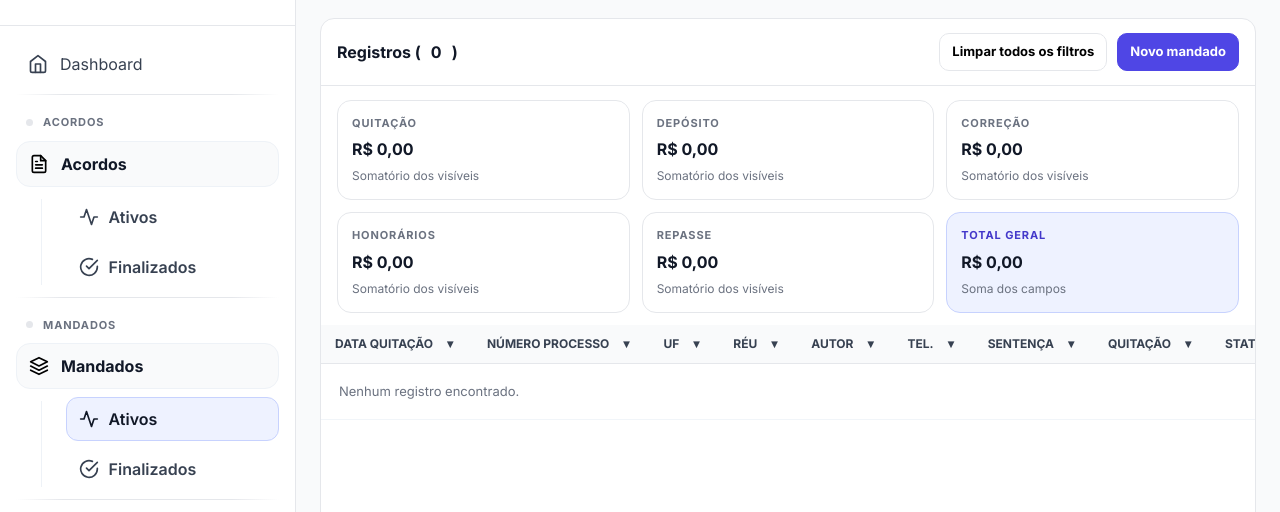
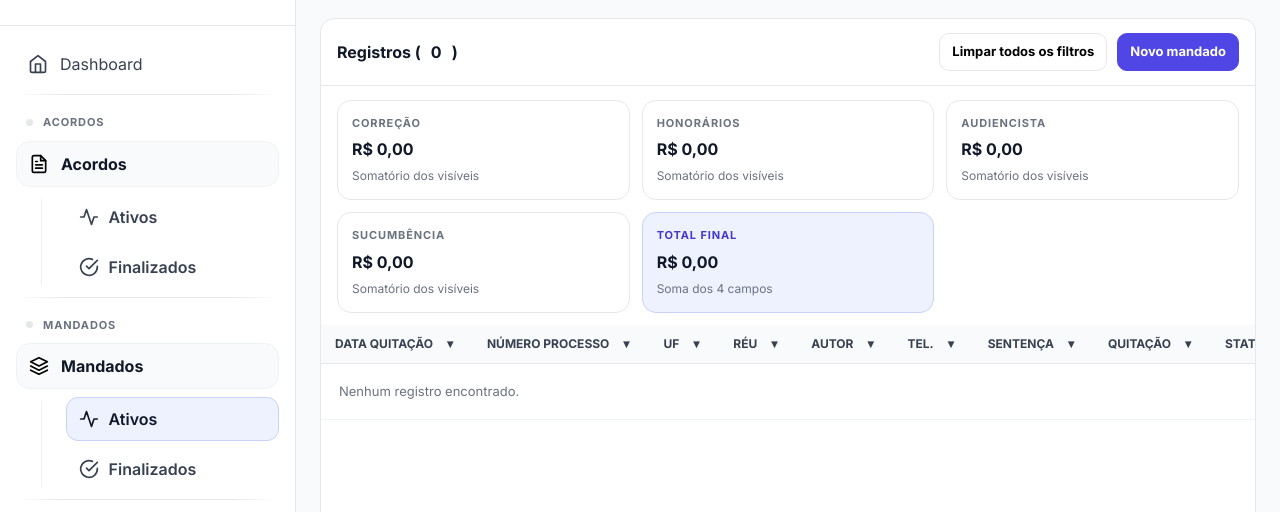
Before and after one commit to AlanR2D2/SistemaFinanceiro, a Flask app: page /mandados/ativos in a window 1280 px wide. Shown: the part 79-591 px from the top of the page. Run offline with Flask 3, Linux system fonts and the light colour scheme; the visitor is signed in with stand-in values (Sample User, id 1); data that the repository does not hold is empty; parts of the project's set-up code (start-up, migrations or seed data) failed here and were passed over; some libraries are stand-ins or nearby versions.

Commit message:
Improves in sums

```diff
--- a/templates/partials/_mandados_table.html
+++ b/templates/partials/_mandados_table.html
@@ -57,7 +57,7 @@
   }
   .md-sums-grid{
     display:grid;
-    grid-template-columns: repeat(6, minmax(180px, 1fr));
+    grid-template-columns: repeat(5, minmax(180px, 1fr));
     gap:12px;
     align-items:stretch;
   }
@@ -454,18 +454,6 @@
   <div class="md-sums">
     <div class="md-sums-grid">
       <div class="md-sum-card">
-        <div class="md-sum-top"><div class="md-sum-label">Quitação</div></div>
-        <div class="md-sum-value" id="mdSumQuitacao">R$ 0,00</div>
-        <div class="md-sum-sub">Somatório dos visíveis</div>
-      </div>
-
-      <div class="md-sum-card">
-        <div class="md-sum-top"><div class="md-sum-label">Depósito</div></div>
-        <div class="md-sum-value" id="mdSumDeposito">R$ 0,00</div>
-        <div class="md-sum-sub">Somatório dos visíveis</div>
-      </div>
-
-      <div class="md-sum-card">
         <div class="md-sum-top"><div class="md-sum-label">Correção</div></div>
         <div class="md-sum-value" id="mdSumCorrecao">R$ 0,00</div>
         <div class="md-sum-sub">Somatório dos visíveis</div>
@@ -478,15 +466,21 @@
       </div>
 
       <div class="md-sum-card">
-        <div class="md-sum-top"><div class="md-sum-label">Repasse</div></div>
-        <div class="md-sum-value" id="mdSumRepasse">R$ 0,00</div>
+        <div class="md-sum-top"><div class="md-sum-label">Audiencista</div></div>
+        <div class="md-sum-value" id="mdSumAudiencista">R$ 0,00</div>
         <div class="md-sum-sub">Somatório dos visíveis</div>
       </div>
 
+      <div class="md-sum-card">
+        <div class="md-sum-top"><div class="md-sum-label">Sucumbência</div></div>
+        <div class="md-sum-value" id="mdSumSucumbencia">R$ 0,00</div>
+        <div class="md-sum-sub">Somatório dos visíveis</div>
+      </div>
+
       <div class="md-sum-card total">
-        <div class="md-sum-top"><div class="md-sum-label">Total geral</div></div>
-        <div class="md-sum-value" id="mdSumTotalGeral">R$ 0,00</div>
-        <div class="md-sum-sub">Soma dos campos</div>
+        <div class="md-sum-top"><div class="md-sum-label">Total final</div></div>
+        <div class="md-sum-value" id="mdSumTotalFinal">R$ 0,00</div>
+        <div class="md-sum-sub">Soma dos 4 campos</div>
       </div>
     </div>
   </div>
@@ -771,12 +765,11 @@ async function deleteMandado(id){
 
   // ===== refs somatórios =====
   const sumEls = {
-    quitacao: document.getElementById("mdSumQuitacao"),
-    deposito: document.getElementById("mdSumDeposito"),
     correcao: document.getElementById("mdSumCorrecao"),
     honorarios: document.getElementById("mdSumHonorarios"),
-    repasse: document.getElementById("mdSumRepasse"),
-    total: document.getElementById("mdSumTotalGeral"),
+    audiencista: document.getElementById("mdSumAudiencista"),
+    sucumbencia: document.getElementById("mdSumSucumbencia"),
+    total: document.getElementById("mdSumTotalFinal"),
   };
 
   // ===== helpers =====
@@ -809,23 +802,19 @@ async function deleteMandado(id){
     let s = String(raw).trim();
     if(!s || s === '-') return 0;
 
-    // remove R$, espaços, etc.
     s = s.replace(/\s/g,'').replace(/^R\$/i,'').trim();
 
-    // Se tem vírgula e ponto, assume pt-BR: 1.234,56
     if(s.includes(',') && s.includes('.')){
       s = s.replace(/\./g,'').replace(',', '.');
       const n = parseFloat(s);
       return Number.isFinite(n) ? n : 0;
     }
 
-    // Se só tem vírgula, pode ser decimal pt-BR: 1234,56
     if(s.includes(',') && !s.includes('.')){
       const n = parseFloat(s.replace(',', '.'));
       return Number.isFinite(n) ? n : 0;
     }
 
-    // senão, parse normal (1234.56 ou 1234)
     const n = parseFloat(s.replace(/[^\d.-]/g,''));
     return Number.isFinite(n) ? n : 0;
   }
@@ -919,34 +908,34 @@ async function deleteMandado(id){
   }
 
   // ===== colunas numéricas (pela ordem do seu THEAD atual) =====
-  // 7 QUITAÇÃO, 13 DEPÓSITO, 14 CORREÇÃO, 15 HONORÁRIOS, 17 REPASSE
-  const COL_QUITACAO   = 7;
-  const COL_DEPOSITO   = 13;
-  const COL_CORRECAO   = 14;
-  const COL_HONORARIOS = 15;
-  const COL_REPASSE    = 17;
+  // CORREÇÃO  = 14
+  // HONORÁRIOS= 15
+  // AUDIENCISTA=16 (no seu HTML está depois de HONORÁRIOS)
+  // SUCUMBÊNCIA=19
+  const COL_CORRECAO    = 14;
+  const COL_HONORARIOS  = 15;
+  const COL_AUDIENCISTA = 16;
+  const COL_SUCUMBENCIA = 19;
 
   function updateSums(){
     const vis = getVisibleRows();
 
-    let sQuit = 0, sDep = 0, sCor = 0, sHon = 0, sRep = 0;
+    let sCor = 0, sHon = 0, sAud = 0, sSuc = 0;
 
     vis.forEach(r=>{
-      sQuit += parseNumberBR(textOfCell(r, COL_QUITACAO));
-      sDep  += parseNumberBR(textOfCell(r, COL_DEPOSITO));
-      sCor  += parseNumberBR(textOfCell(r, COL_CORRECAO));
-      sHon  += parseNumberBR(textOfCell(r, COL_HONORARIOS));
-      sRep  += parseNumberBR(textOfCell(r, COL_REPASSE));
+      sCor += parseNumberBR(textOfCell(r, COL_CORRECAO));
+      sHon += parseNumberBR(textOfCell(r, COL_HONORARIOS));
+      sAud += parseNumberBR(textOfCell(r, COL_AUDIENCISTA));
+      sSuc += parseNumberBR(textOfCell(r, COL_SUCUMBENCIA));
     });
 
-    const total = sQuit + sDep + sCor + sHon + sRep;
-
-    if(sumEls.quitacao)   sumEls.quitacao.textContent   = formatBRL(sQuit);
-    if(sumEls.deposito)   sumEls.deposito.textContent   = formatBRL(sDep);
-    if(sumEls.correcao)   sumEls.correcao.textContent   = formatBRL(sCor);
-    if(sumEls.honorarios) sumEls.honorarios.textContent = formatBRL(sHon);
-    if(sumEls.repasse)    sumEls.repasse.textContent    = formatBRL(sRep);
-    if(sumEls.total)      sumEls.total.textContent      = formatBRL(total);
+    const total = sCor + sHon + sAud + sSuc;
+
+    if(sumEls.correcao)    sumEls.correcao.textContent    = formatBRL(sCor);
+    if(sumEls.honorarios)  sumEls.honorarios.textContent  = formatBRL(sHon);
+    if(sumEls.audiencista) sumEls.audiencista.textContent = formatBRL(sAud);
+    if(sumEls.sucumbencia) sumEls.sucumbencia.textContent = formatBRL(sSuc);
+    if(sumEls.total)       sumEls.total.textContent       = formatBRL(total);
   }
 
   function apply(){
```
Also changed, not shown: requirements.txt (added, +10 -0 lines), templates/partials/_acordos_table.html (+53 -59 lines).
